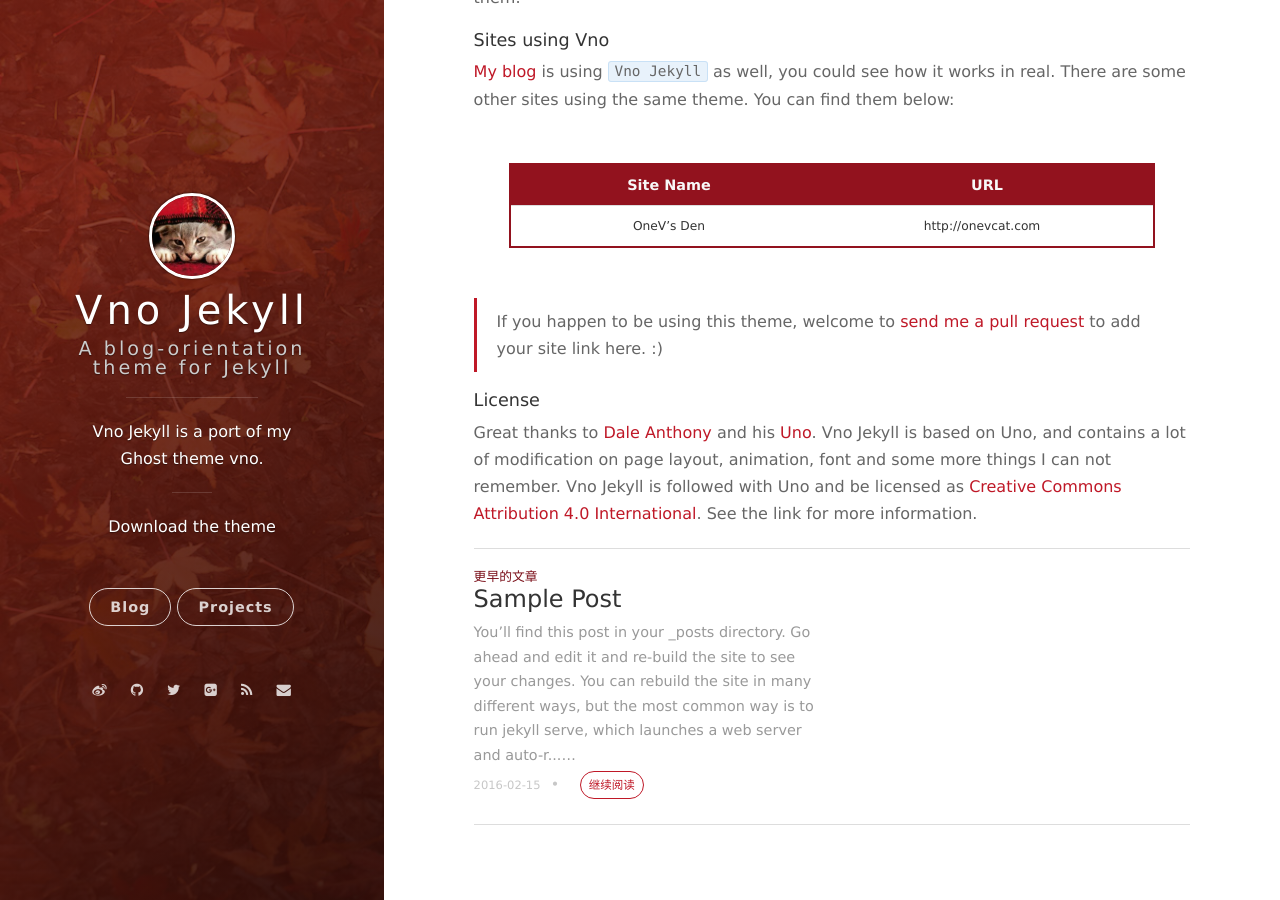
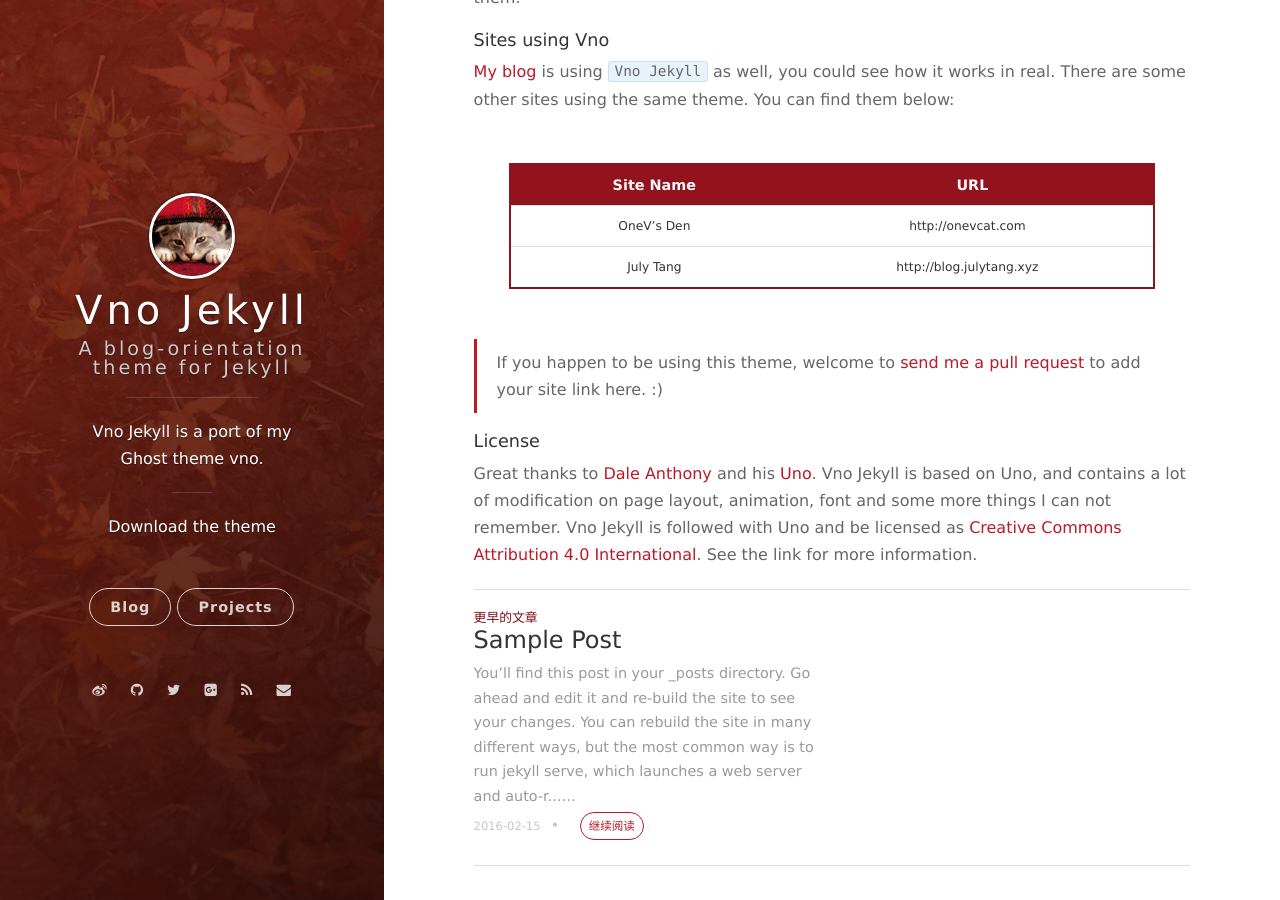
Before and after one commit to onevcat/vno-jekyll, a Jekyll site: the page built from _posts/2016-02-16-hello-world-vno.markdown, in a window 1280 px wide and 900 px high, scrolled down 700 px. Built offline with Jekyll 4.4.1, drawn with Linux system fonts in a browser that asks for light colours; nearby versions of some CDN libraries; Markdown is read by kramdown in place of the engine named in the settings; comment, search, counter and statistics services are not loaded.

Commit message:
Update 2016-02-16-hello-world-vno.markdown

```diff
--- a/_posts/2016-02-16-hello-world-vno.markdown
+++ b/_posts/2016-02-16-hello-world-vno.markdown
@@ -36,6 +36,7 @@
 | Site Name    | URL                          |
 | ------------ | -----------------------------|
 | OneV's Den   | http://onevcat.com           |
+| July Tang    | http://blog.julytang.xyz     |
 
 > If you happen to be using this theme, welcome to [send me a pull request](https://github.com/onevcat/vno-jekyll/pulls) to add your site link here. :)
 
```
